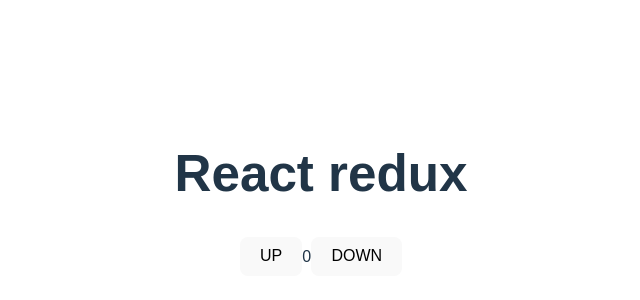
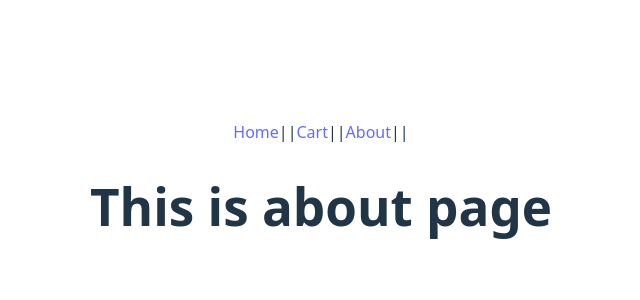
Before and after one commit to Kartavikoya/React-app, a React (Vite) app: page /about in a window 1280 px wide. Shown: the part 206-506 px from the top of the page, without its empty margins (319-959 px from the left). Built offline with nearby package versions, Linux system fonts and the light colour scheme.

Commit message:
Routing example added

```diff
--- a/package.json
+++ b/package.json
@@ -13,7 +13,8 @@
     "@reduxjs/toolkit": "^2.11.2",
     "react": "^19.2.0",
     "react-dom": "^19.2.0",
-    "react-redux": "^9.2.0"
+    "react-redux": "^9.2.0",
+    "react-router-dom": "^7.14.0"
   },
   "devDependencies": {
     "@eslint/js": "^9.39.1",
--- a/src/App.jsx
+++ b/src/App.jsx
@@ -2,13 +2,17 @@ import UseStateExamples from './hooks/useState/UseStateExample.jsx'
 import Props from './hooks/useState/Props.jsx'
 import Obj from './hooks/useState/UpdatingObjects.jsx';
 import Brand from './hooks/useState/BrandFilter.jsx';
-import Cart from './hooks/useState/AddtoCart.jsx';
+// import Cart from './hooks/useState/AddtoCart.jsx';
 import UseRefExamples from './hooks/useRef/UseRefExample.jsx';
 import DomManipu from './hooks/useRef/DomManipulationref.jsx';
 import UseReducerExamples from './hooks/useReducer/UseReducerExample.jsx';
 import UseContext from './hooks/useContext/Exmple.jsx';
 // import E1 from './hooks/contextandreducer/FirstExample.jsx';
 import Redu1 from './ReduxExample/reduxexmp.jsx';
+import { Link, Route, Routes } from 'react-router-dom';
+import {Home} from './pages/Home/index.jsx';
+import {Cart} from './pages/Cart/index.jsx';
+import {About} from './pages/About/index.jsx';
 
 function App() {
   return (
@@ -24,7 +28,19 @@ function App() {
       {/* <UseReducerExamples/> */}
       {/* <UseContext/> */}
       {/* <E1/> */}
-      <Redu1/>
+      {/* <Redu1/> */}
+      <div className='App'>
+        {/* <a href="/">Home</a> */}
+        <Link to='/'>Home</Link>||
+        <Link to="/cart">Cart</Link>||
+        <Link to="/about">About</Link>||
+        <Routes>
+          <Route path='/' element ={<Home/>}/>
+          <Route path='/cart' element ={<Cart/>}/>
+          <Route path='/about' element ={<About/>}/>
+        </Routes>
+
+      </div>
     </>
   );
 }
--- a/src/main.jsx
+++ b/src/main.jsx
@@ -1,18 +1,22 @@
-import { StrictMode } from 'react'
-import { createRoot } from 'react-dom/client'
-import './index.css'
-import App from './App.jsx'
-import { CountProvider } from './context/count-context.jsx'
-import { Provider } from 'react-redux'
-import { store } from './source/store.jsx'
+import { StrictMode } from "react";
+import { createRoot } from "react-dom/client";
+import "./index.css";
+import App from "./App.jsx";
+import { CountProvider } from "./context/count-context.jsx";
+import { Provider } from "react-redux";
+import { store } from "./source/store.jsx";
+import { BrowserRouter } from "react-router-dom";
 
-createRoot(document.getElementById('root')).render(
+createRoot(document.getElementById("root")).render(
   <StrictMode>
     {/* <CountProvider>
       <App />
     </CountProvider> */}
-    <Provider store={store}>
+    {/* <Provider store={store}>
       <App/>
-    </Provider>
+    </Provider> */}
+    <BrowserRouter>
+      <App />
+    </BrowserRouter>
   </StrictMode>,
-)
+);
--- /dev/null
+++ b/src/pages/About/index.jsx
@@ -0,0 +1,7 @@
+export const About =()=>{
+    return(
+        <h1>
+            This is about page
+        </h1>
+    )
+}
--- /dev/null
+++ b/src/pages/Cart/index.jsx
@@ -0,0 +1,7 @@
+export const Cart =()=>{
+    return(
+        <h1>
+            This is cart page
+        </h1>
+    )
+}
--- /dev/null
+++ b/src/pages/Home/index.jsx
@@ -0,0 +1,7 @@
+export const Home =()=>{
+    return(
+        <h1>
+            This is home page
+        </h1>
+    )
+}
```
Also changed, not shown: 1 other file (tests, documents, lock files or other folders).
